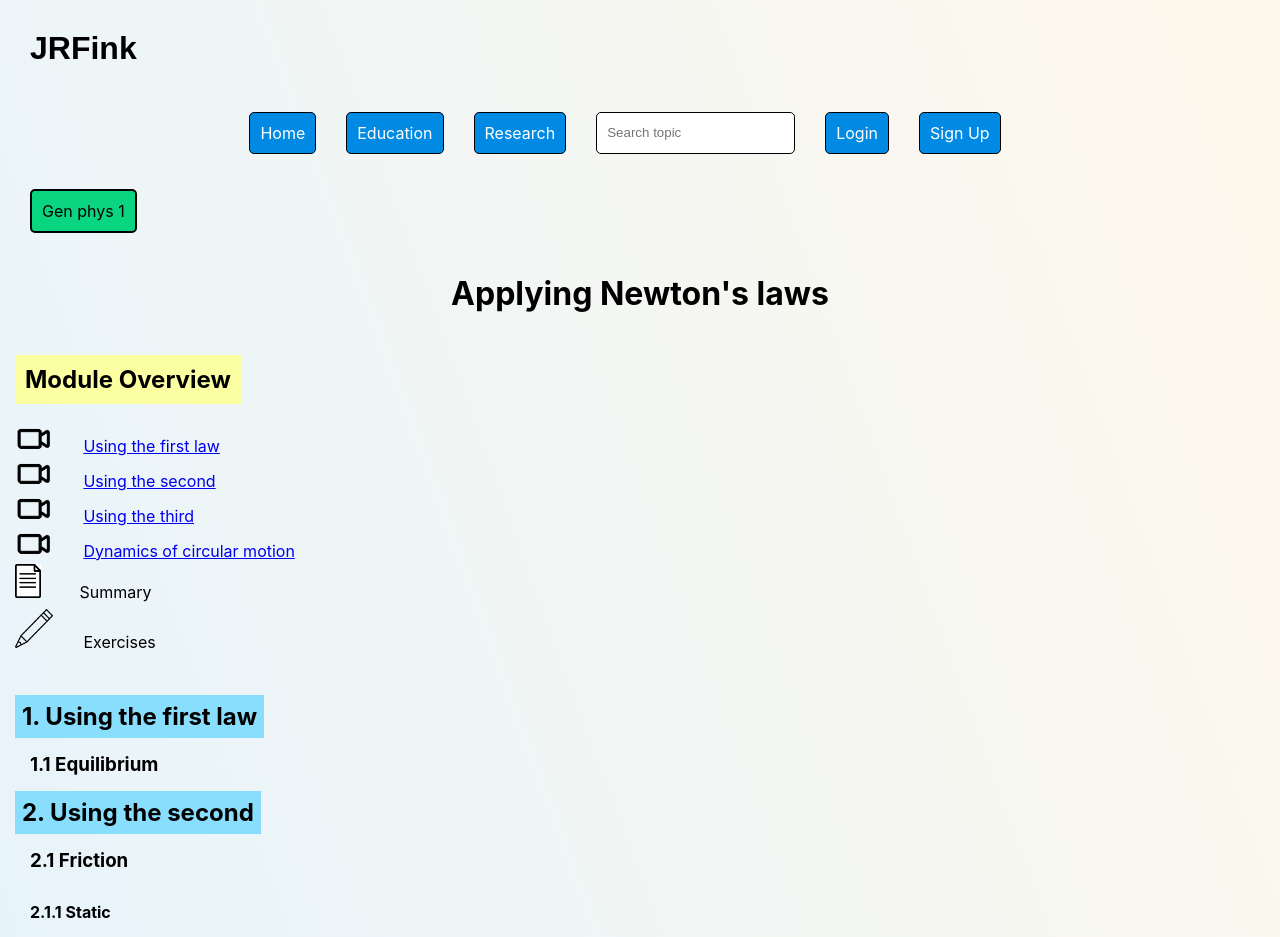
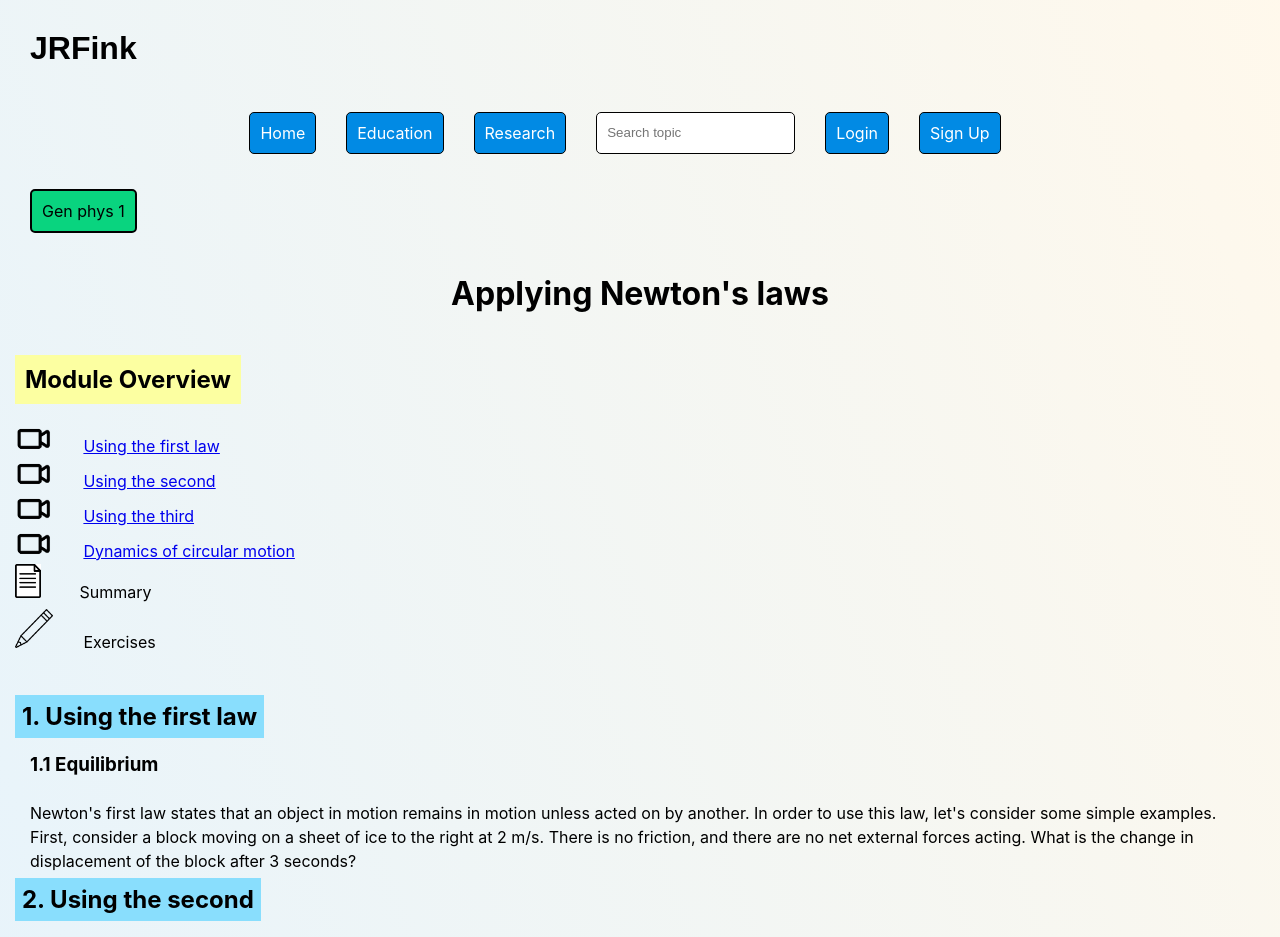
Before and after one commit to JRFink/jrfphyspagesnew, a Next.js app: page /education/gp1/applnl in a window 1280 px wide. Shown: the top 937 px of the page. Built offline with nearby package versions, Linux system fonts and the light colour scheme.

Commit message:
Update index.tsx

```diff
--- a/pages/education/gp1/applnl/index.tsx
+++ b/pages/education/gp1/applnl/index.tsx
@@ -24,6 +24,9 @@ const ApplNl = () => {
                 <h3>
                     1.1 Equilibrium
                 </h3>
+                <p>
+                   Newton&#39;s first law states that an object in motion remains in motion unless acted on by another. In order to use this law, let&#39;s consider some simple examples. First, consider a block moving on a sheet of ice to the right at 2 m/s. There is no friction, and there are no net external forces acting. What is the change in displacement of the block after 3 seconds?
+                </p>
             <h2 className={style.h2SectionColor} id="slaw">
                 2. Using the second
             </h2>
```
